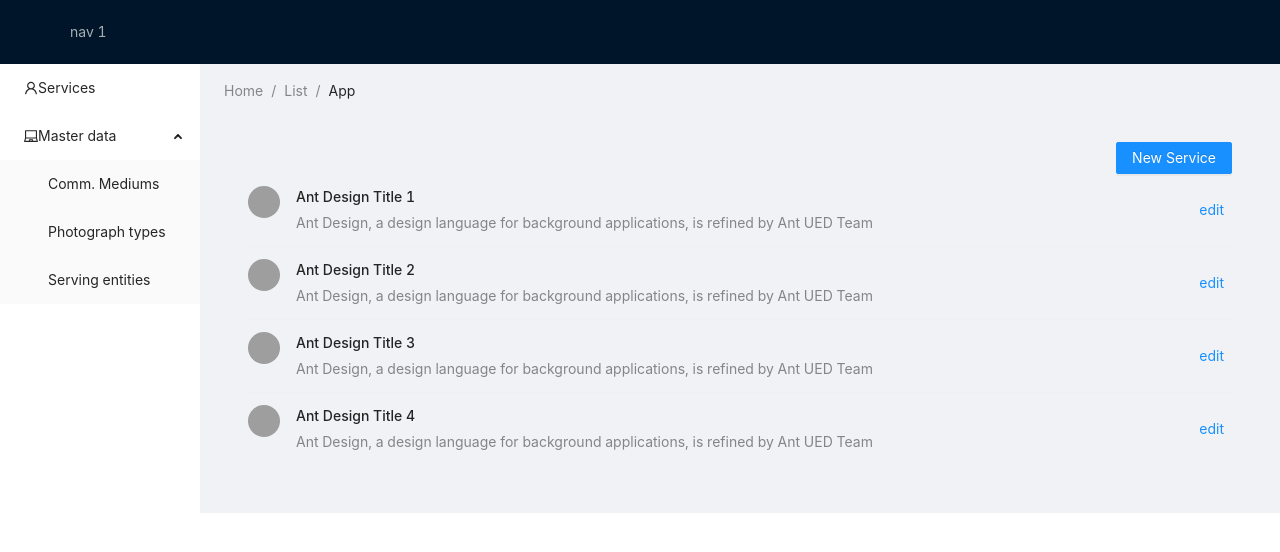
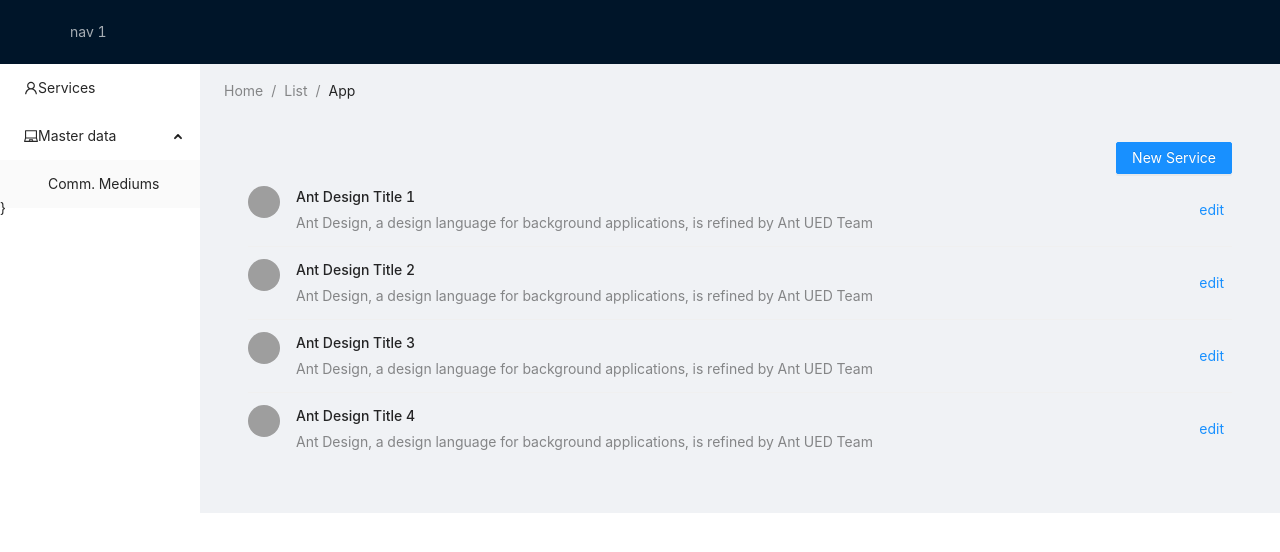
Before and after one commit to petmongrels/psr-admin-app, a React (Create React App) app: page / in a window 1280 px wide. Both pictures are taken after a click on the element "Master data". Shown: the top 552 px of the page. Built offline with nearby package versions, Linux system fonts and the light colour scheme; grey boxes are pictures that could not be loaded.

Commit message:
menu navigation

```diff
--- a/src/App.js
+++ b/src/App.js
@@ -19,6 +19,8 @@ const getRoute = function (path, view) {
     </Route>;
 };
 
+const UIContext = React.createContext();
+
 export default function App() {
     return (
         <Router>
--- /dev/null
+++ b/src/framework/view/MenuData.ts
@@ -0,0 +1,55 @@
+export class MenuData {
+    private static instance: MenuData;
+    root: MenuItemData;
+    selectedKeys!: Array<string>;
+    openKeys!: Array<string>;
+
+    private constructor() {
+        let commMedium = new MenuItemData("Comm. Mediums", "/communicationMediums", [], "comm-medium");
+        let masterData = new MenuItemData("Master data", "", [commMedium], "master-data");
+        let services = new MenuItemData("Services", "/services", [], "services");
+        this.root = new MenuItemData("root", '', [services, masterData], "root");
+    }
+
+    public static getInstance(): MenuData {
+        if (!MenuData.instance) {
+            MenuData.instance = new MenuData();
+        }
+
+        return MenuData.instance;
+    }
+
+    public getTopItems(): Array<MenuItemData> {
+        return this.root.children;
+    }
+
+    public getTopSelectedItemKeys(): Array<string> {
+        return this.selectedKeys;
+    }
+
+    public getTopOpenItemKeys(): Array<string> {
+        return this.openKeys;
+    }
+
+    public selectKeys(selectedKeys: Array<string>) {
+        this.selectedKeys = selectedKeys;
+    }
+
+    public setOpenKeys(openKeys: Array<string>) {
+        this.openKeys = openKeys;
+    }
+}
+
+class MenuItemData {
+    text!: string;
+    link!: string;
+    children!: Array<MenuItemData>;
+    key!: string;
+
+    constructor(text: string, link: string, children: Array<MenuItemData>, key: string) {
+        this.text = text;
+        this.link = link;
+        this.children = children;
+        this.key = key;
+    }
+}
--- a/src/framework/view/PSRLayout.js
+++ b/src/framework/view/PSRLayout.js
@@ -1,11 +1,12 @@
-import React, {useState} from 'react';
-import {UserOutlined, LaptopOutlined, NotificationOutlined} from '@ant-design/icons';
-import {Layout, Menu, Breadcrumb} from 'antd';
+import React from 'react';
+import {LaptopOutlined, UserOutlined} from '@ant-design/icons';
+import {Breadcrumb, Layout, Menu} from 'antd';
+import {MenuData} from "./MenuData";
+import { Link } from 'react-router-dom';
 
 export function PSRLayout(props) {
     const {SubMenu} = Menu;
     const {Header, Content, Sider} = Layout;
-
 
     return (
         <Layout>
@@ -19,16 +20,23 @@ export function PSRLayout(props) {
                 <Sider width={200} className="site-layout-background">
                     <Menu
                         mode="inline"
-                        defaultSelectedKeys={['1']}
-                        defaultOpenKeys={['sub1']}
+                        defaultSelectedKeys={MenuData.getInstance().getTopSelectedItemKeys()}
+                        defaultOpenKeys={MenuData.getInstance().getTopOpenItemKeys()}
                         style={{height: '100%', borderRight: 0}}
+                        onSelect={({selectedKeys}) => MenuData.getInstance().selectKeys(selectedKeys)}
+                        onOpenChange={(openKeys) => MenuData.getInstance().setOpenKeys(openKeys)}
                     >
-                        <Menu.Item key="sub1"><span><UserOutlined/>Services</span></Menu.Item>
-                        <SubMenu key="sub2" title={<span><LaptopOutlined/>Master data</span>}>
-                            <Menu.Item key="communication_mediums"><a href="/communicationMediums">Comm. Mediums</a></Menu.Item>
-                            <Menu.Item key="photograph_types">Photograph types</Menu.Item>
-                            <Menu.Item key="serving_entities">Serving entities</Menu.Item>
-                        </SubMenu>
+                        {MenuData.getInstance().getTopItems().map(menuItemData => {
+                            if (menuItemData.children.length === 0)
+                                return <Menu.Item key={menuItemData.key}><span><UserOutlined/>{menuItemData.text}</span></Menu.Item>;
+                            else {
+                                return <SubMenu key={menuItemData.key} title={<span><LaptopOutlined/>{menuItemData.text}</span>}>
+                                    {menuItemData.children.map(child => <Menu.Item key={child.key}>
+                                        <Link to={child.link}>{child.text}</Link>
+                                    </Menu.Item>)}}
+                                </SubMenu>;
+                            }
+                        })}
                     </Menu>
                 </Sider>
                 <Layout style={{padding: '0 24px 24px'}}>
```
